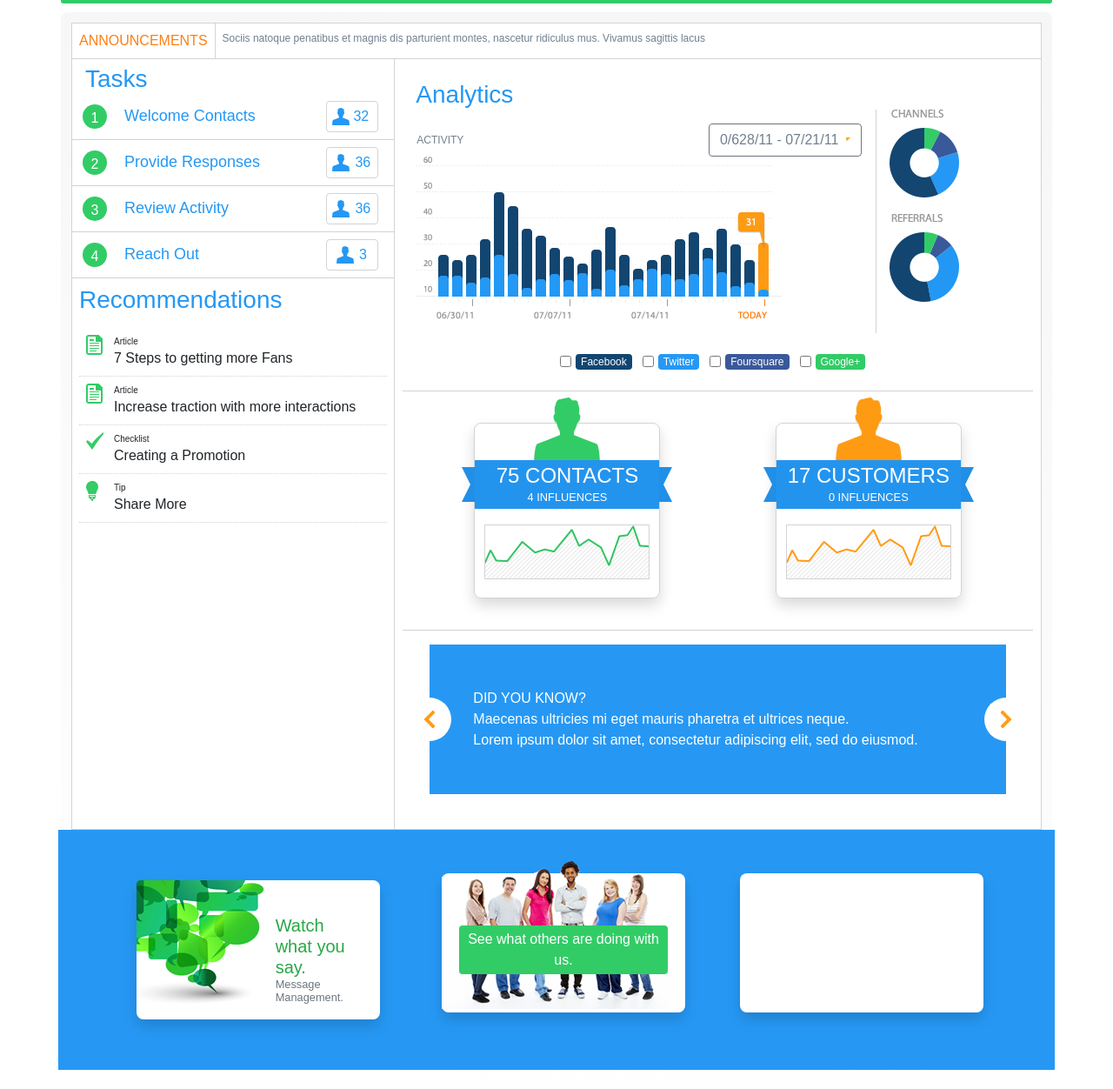
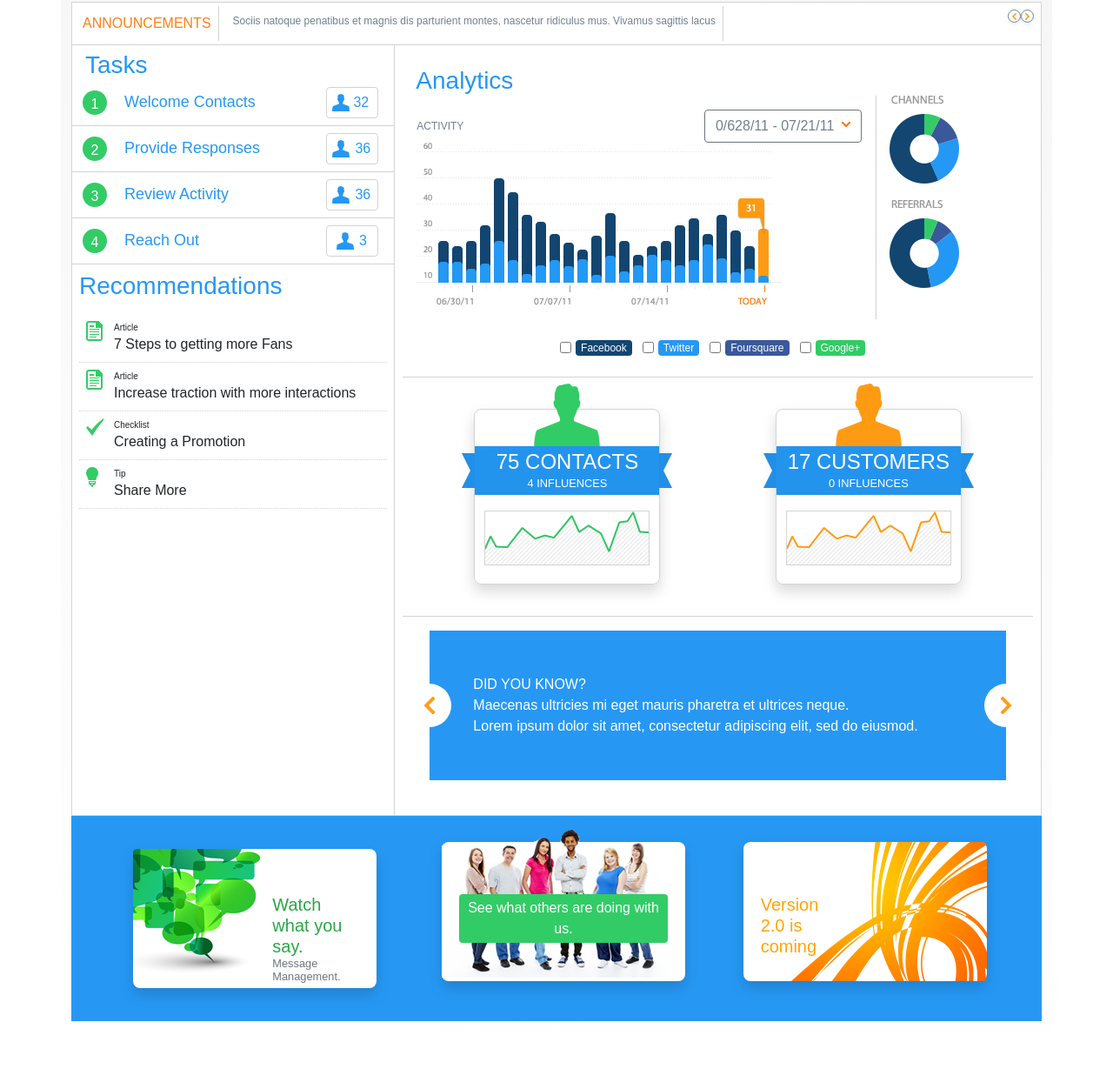
Before and after one commit to annamac7/CSS_Assignment, a plain HTML site: page index.html in a window 1280 px wide. Shown: the part 257-1509 px from the top of the page at 87% size. After the commit the page ends 1453 px from the top, so only its background shows below. Drawn offline with nearby package versions, Linux system fonts and the light colour scheme.

Commit message:
new updates - including pagiation buttons

```diff
--- a/css/styles.css
+++ b/css/styles.css
@@ -192,20 +192,22 @@
 #bg-ad_3 {
     width: 225px; height: 160px;
     background: url('../img/sprites4.png') -298px -10px;
+    position: absolute;
+    right: 0px;
 }
 
 #bg-ad_1 {
     width: 239px; height: 150px;
     background: url('../img/sprites4.png') -10px -201px;
     position: absolute;
-    margin: 0px;
+    left: 0px;
     z-index: 0;
 }
 
 #bg-ad_2 {
     width: 268px; height: 171px;
     background: url('../img/sprites4.png') -10px -10px;
-    margin-top: -15px;
+    top: -15px;
     position: absolute;
 }
 
@@ -235,6 +237,30 @@ p, h1, h2, h3, h4, h5, h6 {
 #search_form {
   border: 0px;
 }
+
+#next_btn {
+  background: url('../img/next.png') !important;
+  background-repeat: no-repeat !important;
+  background-position: center !important;
+  background-size: 5px !important;
+}
+
+#back_btn {
+  background: url('../img/prev.png') !important;
+  background-size: 5px !important;
+  background-repeat: no-repeat !important;
+  background-position: center !important;
+}
+
+.pagiation_btns {
+  width: 15px;
+  height: 15px;
+  border-radius: 50%;
+  padding: 5px;
+  border: slategrey 1px solid;
+  float: right;
+}
+
 
 .blue-font {
   color: #2498f4;
@@ -379,8 +405,10 @@ p, h1, h2, h3, h4, h5, h6 {
 }
 
 .dropdown-toggle::after {
-  color: orange;
-  border-left: 1px lightgrey solid;
+  width: 10px;
+  height: 6px;
+  background: url('../img/sprite3.png') -135px -88px !important;
+  border: none !important;
 }
 
 .all-social {
@@ -438,6 +466,13 @@ p, h1, h2, h3, h4, h5, h6 {
   color: white;
 }
 
+.make_bg_blue {
+  color: white;
+  background: #2698f4;
+  margin: 0px !important;
+  padding: 30px;
+}
+
 .carousel-control-prev, .carousel-control-next{
   background: white;
   width: 50px;
@@ -477,13 +512,14 @@ p, h1, h2, h3, h4, h5, h6 {
   height: 160px;
   width: 280px;
   border-radius: 8px;
+  position: relative;
 }
 
-.ad_card_content {
+#ad_card_content1 {
   z-index: 1;
   position: absolute;
-  margin-left: 140px;
-  margin-top: 20px;
+  left: 140px;
+  top: 20%;
   padding: 20px;
   width: 140px;
 }
@@ -494,9 +530,16 @@ p, h1, h2, h3, h4, h5, h6 {
   width: 240px;
   background-color: #32cc66;
   text-align: center;
-padding: 4px;
-border-radius: 4px;
-  margin-right: 20px;
-  margin-left: 20px;
+  padding: 4px;
+  border-radius: 4px;
+  right: 20px;
+  left: 20px;
+}
 
+#ad_card_content3{
+  color: orange;
+  width: 140px;
+  position: absolute;
+  top: 25%;
+  padding: 20px;
 }
--- a/index.html
+++ b/index.html
@@ -13,7 +13,7 @@
   <link href="https://cdn.lineicons.com/2.0/LineIcons.css" rel="stylesheet">
 </head>
 
-<body> naking a change
+<body>
   <!-- TOP NAV -->
   <div class="container-fluid menu">
     <div class="row light-blue-bg">
@@ -77,18 +77,21 @@
 
       <!-- ANNOUNCEMENTS ROW -->
       <div class="row" id="announcements">
-        <div class="column p-2 right-border">
+        <div class=" m-1 p-2 right-border">
           <p class="orange">
             ANNOUNCEMENTS
           </p>
         </div>
-        <div class="column p-2">
-          <p class="md-small-text">
+        <div class=" m-1 p-2 right-border">
+          <p class="md-small-text ">
             Sociis natoque penatibus et magnis dis parturient montes, nascetur ridiculus mus. Vivamus sagittis lacus
           </p>
         </div>
-        <div class="column p-2 ">
-          <!-- LEFT RIGHT -->
+        <div class=" column-sm ml-auto p-2">
+          <div class="float-right">
+            <button type="button" class="shadow-sm pagiation_btns" id="next_btn"></button>
+            <button type="button" class="shadow-sm pagiation_btns" id="back_btn"></button>
+          </div>
         </div>
       </div>
 
@@ -210,6 +213,7 @@
                   <a class="btn btn-secondary dropdown-toggle" id="dropdown_btn" href="#" role="button" id="dropdownMenuLink" data-toggle="dropdown" aria-haspopup="true" aria-expanded="false">
                     0/628/11 - 07/21/11
                   </a>
+
                 </div>
               </div>
               <img src="img/Bar Graph.png" alt="bar graph" />
@@ -298,10 +302,10 @@
         <!-- ADS -->
 
       </div>
-      <div class="row blue-bg d-flex justify-content-around">
+      <div class="row make_bg_blue d-flex justify-content-around">
         <div class="ad-container shadow m-2">
           <div id="bg-ad_1"></div>
-          <div class="ad_card_content">
+          <div id="ad_card_content1">
             <h5 class="text-success">
               Watch what you say.
             </h5>
@@ -321,6 +325,10 @@
         </div>
 
         <div class="ad-container shadow">
+          <div id="bg-ad_3"></div>
+          <div id="ad_card_content3">
+            <h5>Version 2.0 is coming</h5>
+          </div>
 
         </div>
       </div>
```
